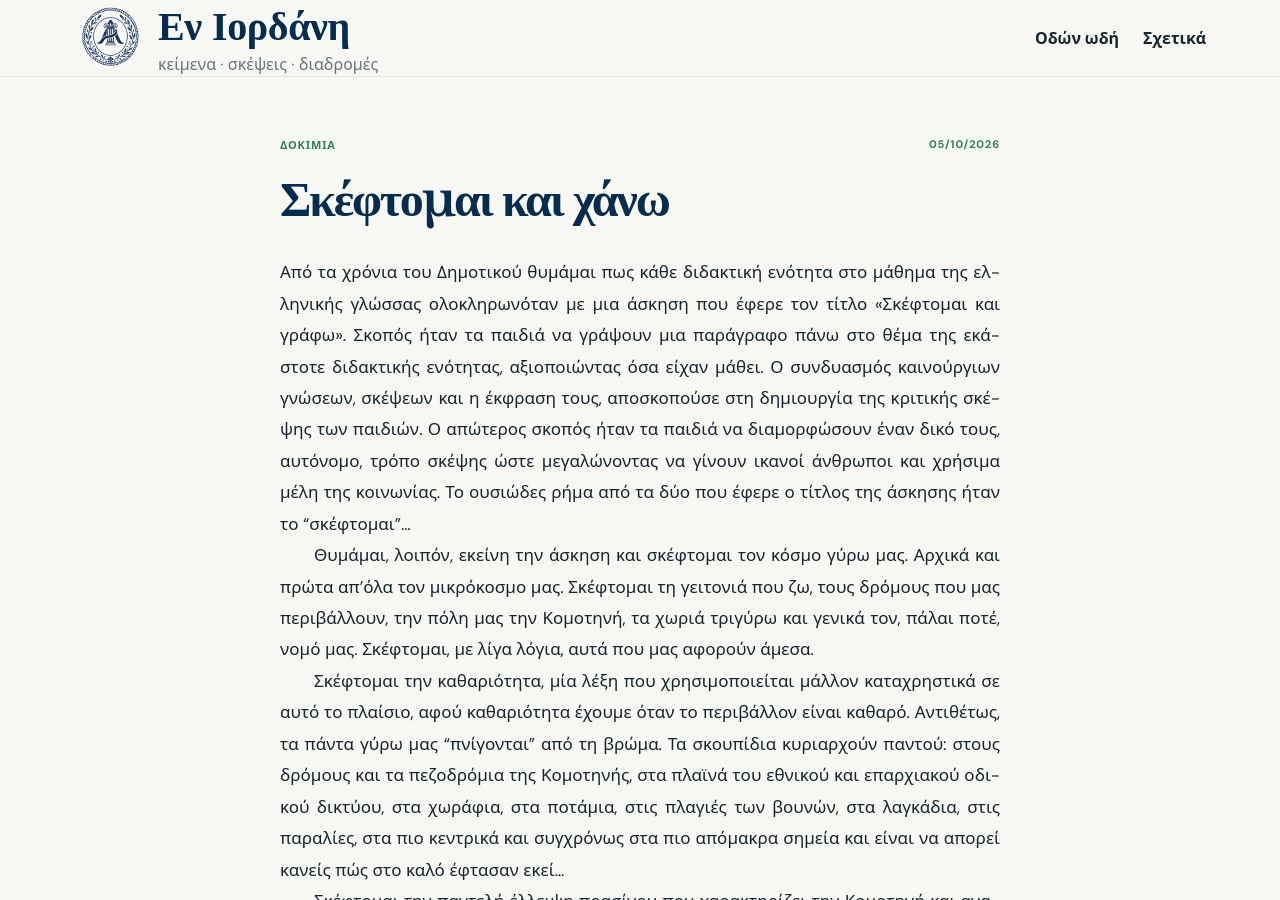
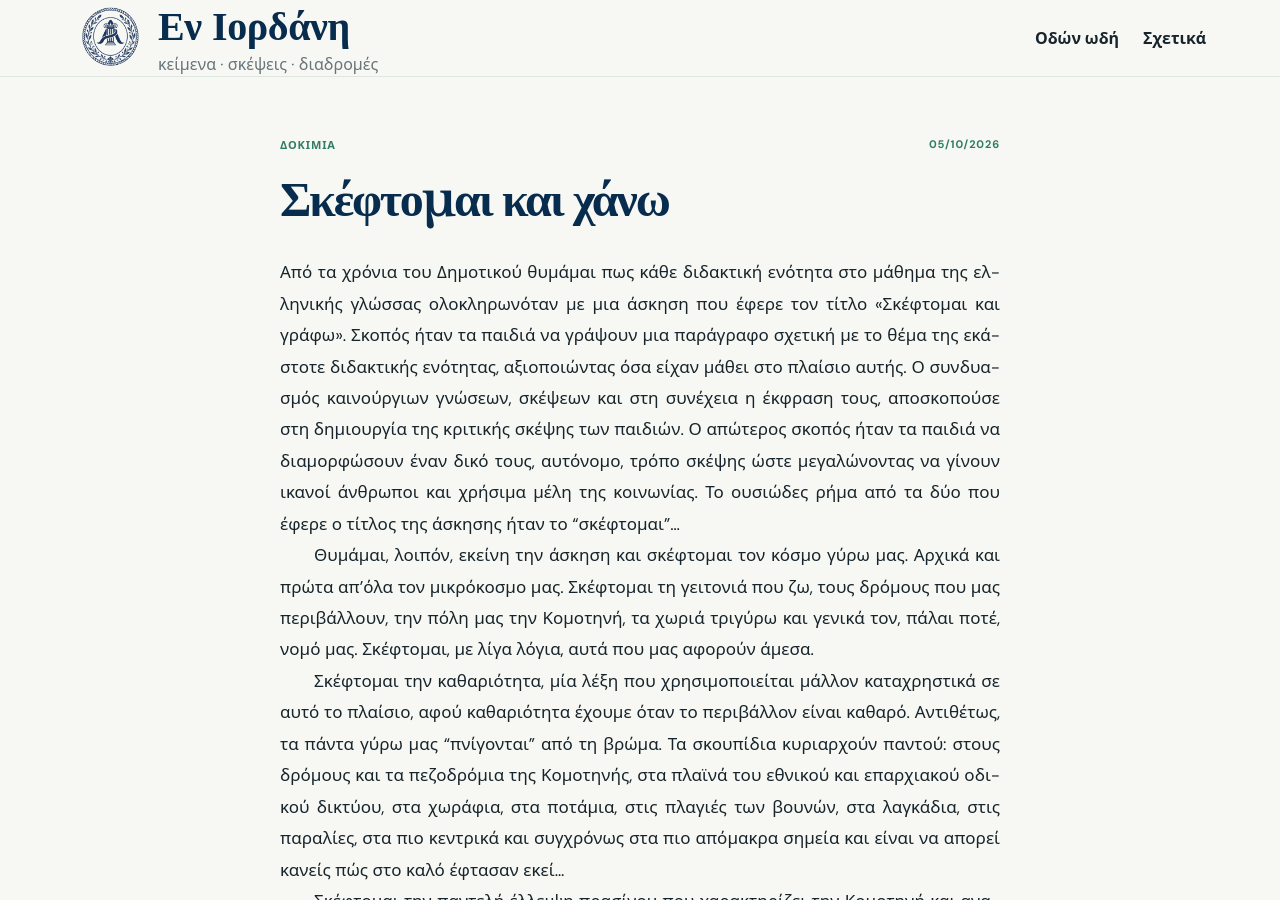
Before and after one commit to a-thrax/a-thrax.github.io, a Jekyll site: the page built from _posts/2026-10-05-skeftomai-kai-xanw.md, in a window 1280 px wide and 900 px high. Built offline with Jekyll 4.4.1, drawn with Linux system fonts in a browser that asks for light colours.

Commit message:
Update _posts/2026-10-05-skeftomai-kai-xanw.md (via Pages CMS)

```diff
--- a/_posts/2026-10-05-skeftomai-kai-xanw.md
+++ b/_posts/2026-10-05-skeftomai-kai-xanw.md
@@ -6,11 +6,8 @@ topic: essays
 date: 2026-10-05 11:32
 ---
 Από τα χρόνια του Δημοτικού θυμάμαι πως κάθε διδακτική ενότητα στο μάθημα της ελληνικής γλώσσας ολοκληρωνόταν με μια άσκηση που έφερε τον τίτλο «Σκέφτομαι και γράφω».
-Σκοπός ήταν τα παιδιά να γράψουν μια παράγραφο πάνω στο θέμα της εκάστοτε
-διδακτικής ενότητας, αξιοποιώντας όσα είχαν μάθει. Ο συνδυασμός καινούργιων
-γνώσεων, σκέψεων και η έκφραση τους, αποσκοπούσε στη δημιουργία της κριτικής
-σκέψης των παιδιών. Ο απώτερος σκοπός ήταν τα παιδιά να διαμορφώσουν έναν δικό
-τους, αυτόνομο, τρόπο σκέψης ώστε μεγαλώνοντας να γίνουν ικανοί άνθρωποι και
+Σκοπός ήταν τα παιδιά να γράψουν μια παράγραφο σχετική με το θέμα της εκάστοτε
+διδακτικής ενότητας, αξιοποιώντας όσα είχαν μάθει στο πλαίσιο αυτής. Ο συνδυασμός καινούργιων γνώσεων, σκέψεων και στη συνέχεια η έκφραση τους, αποσκοπούσε στη δημιουργία της κριτικής σκέψης των παιδιών. Ο απώτερος σκοπός ήταν τα παιδιά να διαμορφώσουν έναν δικό τους, αυτόνομο, τρόπο σκέψης ώστε μεγαλώνοντας να γίνουν ικανοί άνθρωποι και
 χρήσιμα μέλη της κοινωνίας. Το ουσιώδες ρήμα από τα δύο που έφερε ο τίτλος της
 άσκησης ήταν το "σκέφτομαι"...
 
```
